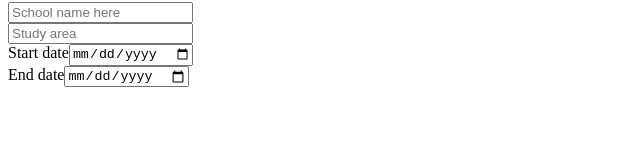
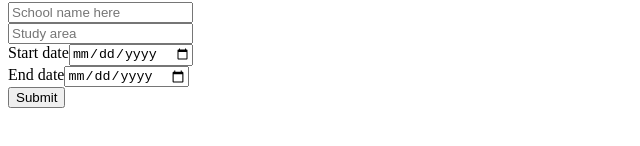
Before and after one commit to muratcan-yuksel/cv-app, a React (Create React App) app: page / in a window 1280 px wide. Shown: the part 488-634 px from the top of the page, without its empty margins (0-640 px from the left). Built offline with nearby package versions, Linux system fonts and the light colour scheme.

Commit message:
installed uniqid

```diff
--- a/package.json
+++ b/package.json
@@ -9,6 +9,7 @@
     "react": "^17.0.2",
     "react-dom": "^17.0.2",
     "react-scripts": "4.0.3",
+    "uniqid": "^5.3.0",
     "web-vitals": "^1.1.1"
   },
   "scripts": {
--- a/src/components/App.js
+++ b/src/components/App.js
@@ -2,6 +2,7 @@ import React, { Component } from "react";
 import Work from "./Work";
 import Informatsion from "./Informatsion";
 import Studies from "./Studies";
+
 class App extends Component {
   render() {
     return (
@@ -9,6 +10,7 @@ class App extends Component {
         <Informatsion />
         <Work />
         <Studies />
+        <button type="submit">Submit</button>
       </div>
     );
   }
```
Also changed, not shown: 1 other file (tests, documents, lock files or other folders).
